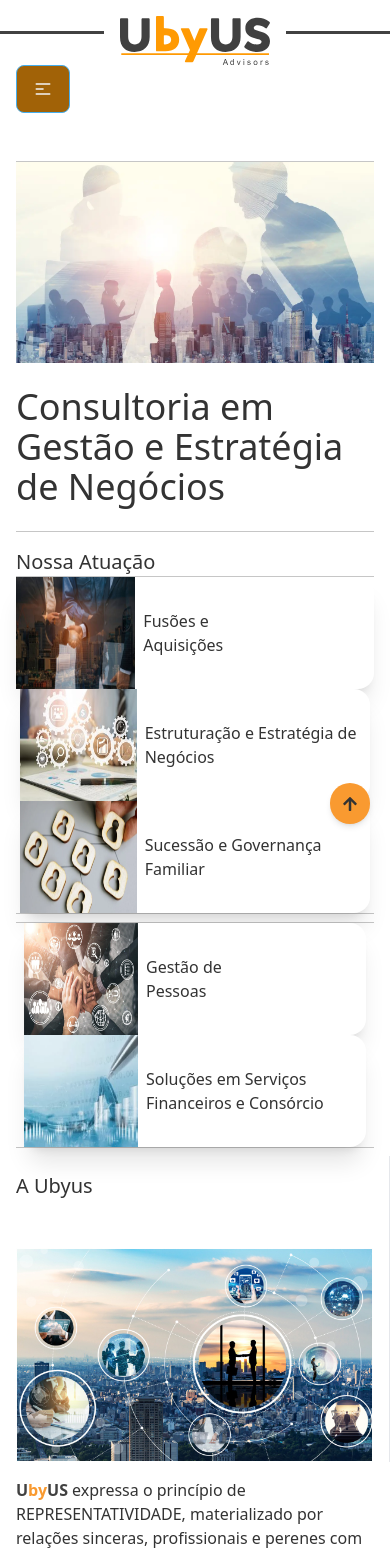
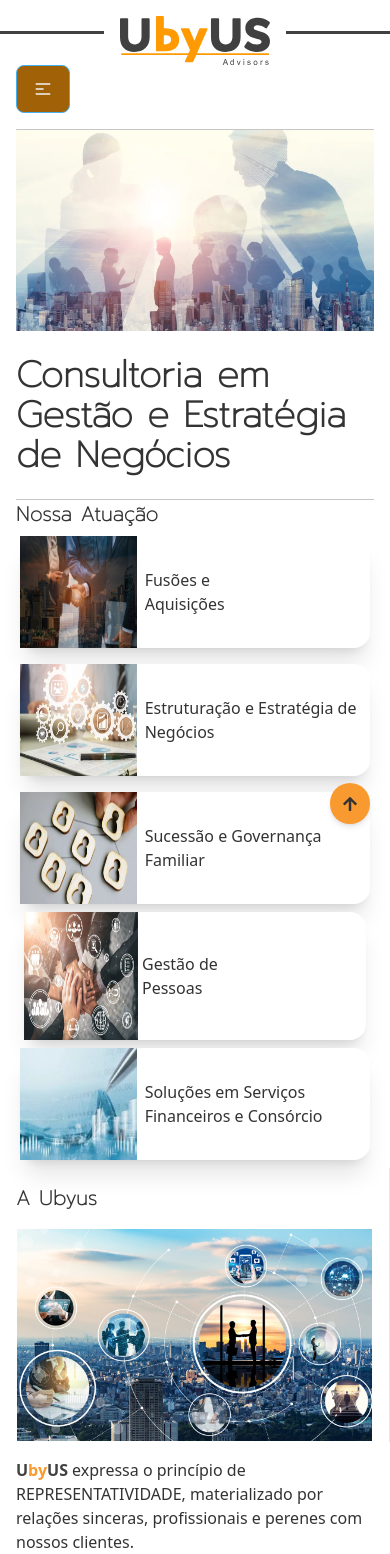
Before and after one commit to jserranojunior/ubyusnewversion, a Vue app in the folder frontend/: page / in a window 390 px wide. Shown: the top 1554 px of the page. Built offline with nearby package versions, Linux system fonts and the light colour scheme.

Commit message:
Responsive

```diff
--- a/frontend/index.html
+++ b/frontend/index.html
@@ -25,6 +25,10 @@ Dentre o maquinário, injetoras, CNCs, prensas, máquinas e robôs de solda, dob
 
   <meta name="theme-color" content="#2196F3">
 
+  <link rel="preconnect" href="https://fonts.googleapis.com">
+  <link rel="preconnect" href="https://fonts.gstatic.com" crossorigin>
+  <link href="https://fonts.googleapis.com/css2?family=Prompt:wght@100&display=swap" rel="stylesheet">
+
 </head>
 
 <body>
@@ -36,3 +40,9 @@ Dentre o maquinário, injetoras, CNCs, prensas, máquinas e robôs de solda, dob
 
 
 </html>
+
+<style>
+  .prompt {
+    font-family: 'Prompt', sans-serif;
+  }
+</style>
--- a/frontend/src/components/App.vue
+++ b/frontend/src/components/App.vue
@@ -10,7 +10,7 @@
       <!--       <div class="content px-0 md:px-0 lg:px-0 2xl:px-24 ">
  -->
       <div
-        class="content w-full tab:w-full lap:w-10/12 des:w-8/12 ult:w-7/12 bg-base-100"
+        class="w-full tab:w-full lap:w-10/12 des:w-8/12 ult:w-7/12 bg-base-100"
       >
         <Navbar></Navbar>
         <router-view></router-view>
--- a/frontend/src/components/Home.vue
+++ b/frontend/src/components/Home.vue
@@ -3,7 +3,7 @@
     <section id="home" class="">
       <div>
         <div
-          class="flex border-y border-ubyus-200 flex-wrap mt-8 justify-center md:justify-between mx-4 md:mx-8"
+          class="flex border-y border-ubyus-200 flex-wrap mt-0 md:mt-8 justify-center md:justify-between mx-4 md:mx-8"
         >
           <div class="w-full md:w-1/6">
             <img src="/static/images/consultoria.png" class="" />
@@ -11,23 +11,25 @@
           <div
             class="w-full md:w-auto py-6 text-left mx-auto align-middle my-auto"
           >
-            <h2 class="text-4xl">
+            <h2 class="text-4xl prompt font-bold">
               Consultoria em Gestão e Estratégia de Negócios
             </h2>
           </div>
         </div>
       </div>
 
-      <div class="flex flex-wrap mt-4 md:mt-8 mx-4 md:mx-8">
-        <div class="w-full text-xl">Nossa Atuação</div>
+      <div class="flex flex-wrap mt-0 md:mt-4 md:mt-8 mx-4 md:mx-8">
+        <div class="w-full text-xl prompt font-bold tracking-wide">
+          Nossa Atuação
+        </div>
       </div>
 
       <section id="atuacao">
         <div class="px-4 md:px-8">
           <div
-            class="flex flex-wrap md:py-0 justify-center border-y border-ubyus-200"
+            class="flex flex-wrap md:py-0 justify-center md:border-y border-ubyus-200"
           >
-            <div class="w-full md:w-1/3">
+            <div class="w-full md:w-1/3 px-1 my-2">
               <div class="card card-side bg-base-100 shadow-xl">
                 <router-link to="fusoeseaquisicoes">
                   <div class="flex">
@@ -48,7 +50,7 @@
                 </router-link>
               </div>
             </div>
-            <div class="w-full md:w-1/3 px-1">
+            <div class="w-full md:w-1/3 px-1 my-2">
               <div class="card card-side bg-base-100 shadow-xl">
                 <router-link to="estruturacao">
                   <div class="flex">
@@ -66,7 +68,7 @@
                 </router-link>
               </div>
             </div>
-            <div class="w-full md:w-1/3 px-1">
+            <div class="w-full md:w-1/3 px-1 my-2">
               <div class="card card-side bg-base-100 shadow-xl">
                 <router-link to="sucessao">
                   <div class="flex">
@@ -86,7 +88,7 @@
             </div>
           </div>
           <div
-            class="flex flex-wrap justify-center my-2 md:my-8 border-y border-ubyus-200"
+            class="flex flex-wrap justify-center md:my-8 md:border-y border-ubyus-200"
           >
             <div class="w-full md:w-1/3 px-2">
               <router-link to="gestao">
@@ -99,13 +101,13 @@
                     class="w-1/3"
                   />
 
-                  <div class="card-body px-2">
+                  <div class="card-body px-1 my-2">
                     <p>Gestão de <br />Pessoas</p>
                   </div>
                 </div>
               </router-link>
             </div>
-            <div class="w-full md:w-1/3 px-2">
+            <div class="w-full md:w-1/3 px-1 my-2">
               <router-link to="solucoes">
                 <div class="card card-side bg-base-100 shadow-xl">
                   <img
@@ -131,9 +133,11 @@
           class="border-ubyus-200 bg-base flex flex-wrap justify-center md:justify-between md:px-2"
         >
           <div class="w-full md:w-1/5 px-4 md:px-6 border-r order-ubyus-200">
-            <div class="w-full text-xl my-4">A Ubyus</div>
+            <div class="w-full text-xl my-4 prompt font-bold tracking-wide">
+              A Ubyus
+            </div>
 
-            <img src="/static/images/aempresa.png" class="mt-12" />
+            <img src="/static/images/aempresa.png" class="mt-0 md:mt-12" />
           </div>
           <div class="w-full md:w-4/5 text-letf text-base-content mt-4 px-4">
             <h2>
@@ -169,7 +173,17 @@
                 <div class="mt-4 text-center mx-auto">
                   <div class="font-bold btn-sm">
                     <router-link to="socios">
-                      <div class="w-auto">Sócios</div>
+                      <div class="flex justify-center text-center">
+                        <div>
+                          <img
+                            src="/static/images/vida.png"
+                            width="20"
+                            class="py-0 my-0"
+                          />
+                        </div>
+
+                        <div class="mx-2">Os Sócios</div>
+                      </div>
                     </router-link>
                   </div>
                 </div>
--- a/frontend/src/components/Socios.vue
+++ b/frontend/src/components/Socios.vue
@@ -1,24 +1,35 @@
 <template>
   <section id="contato">
-    <div class="py-4 px-8 mt-4 text-left">
-      <span
-        class="text-xl font-bold border-t border-b py-4 border-green-800 text-green-800"
-        >Sócios</span
-      >
+    <div class="flex py-2 px-8 text-left order-t">
+      <div class="w-auto flex justify-center border-y border-ubyus-200 py-4">
+        <div class="w-auto">
+          <img src="/static/images/vida.png" width="50" class="py-0 my-0" />
+        </div>
+        <div
+          class="itens-center align-middle my-auto ml-4 text-xl prompt font-bold border-green-800 text-ubyus-100"
+        >
+          Sócios
+        </div>
+      </div>
     </div>
 
     <div class="flex px-8 py-8">
       <div class="w-full">
-        Na UbyUS Advisors reunimos as diferentes competências obtidas ao longo
-        de nossas histórias e as aplicamos em nossas soluções. Contudo, muito
-        além das nossas histórias, habilidades e competências, o que nos importa
-        é compartilhá-las com nossos clientes, produzindo soluções equilibradas
-        e resultados sustentáveis.
+        Na
+        <span class="text-ubyus-100 font-bold"
+          >U<span class="text-ubyus-300">by</span>US</span
+        >
+        <span class="font-bold text-ubyus-100"> Advisors</span> reunimos as
+        diferentes competências obtidas ao longo de nossas histórias e as
+        aplicamos em nossas soluções. Contudo, muito além das nossas histórias,
+        habilidades e competências, o que nos importa é compartilhá-las com
+        nossos clientes, produzindo soluções equilibradas e resultados
+        sustentáveis.
       </div>
     </div>
 
     <div class="flex justify-center mb-8">
-      <div class="w-1/3">
+      <div class="w-1/3 text-center">
         <img
           src="/static/images/joao.png"
           alt="Movie"
@@ -26,8 +37,9 @@
           height="150px"
           class="ml-auto"
         />
+        <div>João</div>
       </div>
-      <div class="w-1/3">
+      <div class="w-1/3 text-center">
         <img
           src="/static/images/eduardo.png"
           alt="Movie"
@@ -35,8 +47,9 @@
           height="150px"
           class="w-1/3 mx-auto"
         />
+        <div>Eduardo</div>
       </div>
-      <div class="w-1/3">
+      <div class="w-1/3 text-center">
         <img
           src="/static/images/nilton.png"
           alt="Movie"
@@ -44,6 +57,7 @@
           height="150px"
           class="w-1/3 mr-auto"
         />
+        <div>Nilton</div>
       </div>
     </div>
   </section>
```
Also changed, not shown: frontend/public/static/images/vida.png (added), 1 other file (tests, documents, lock files or other folders).
